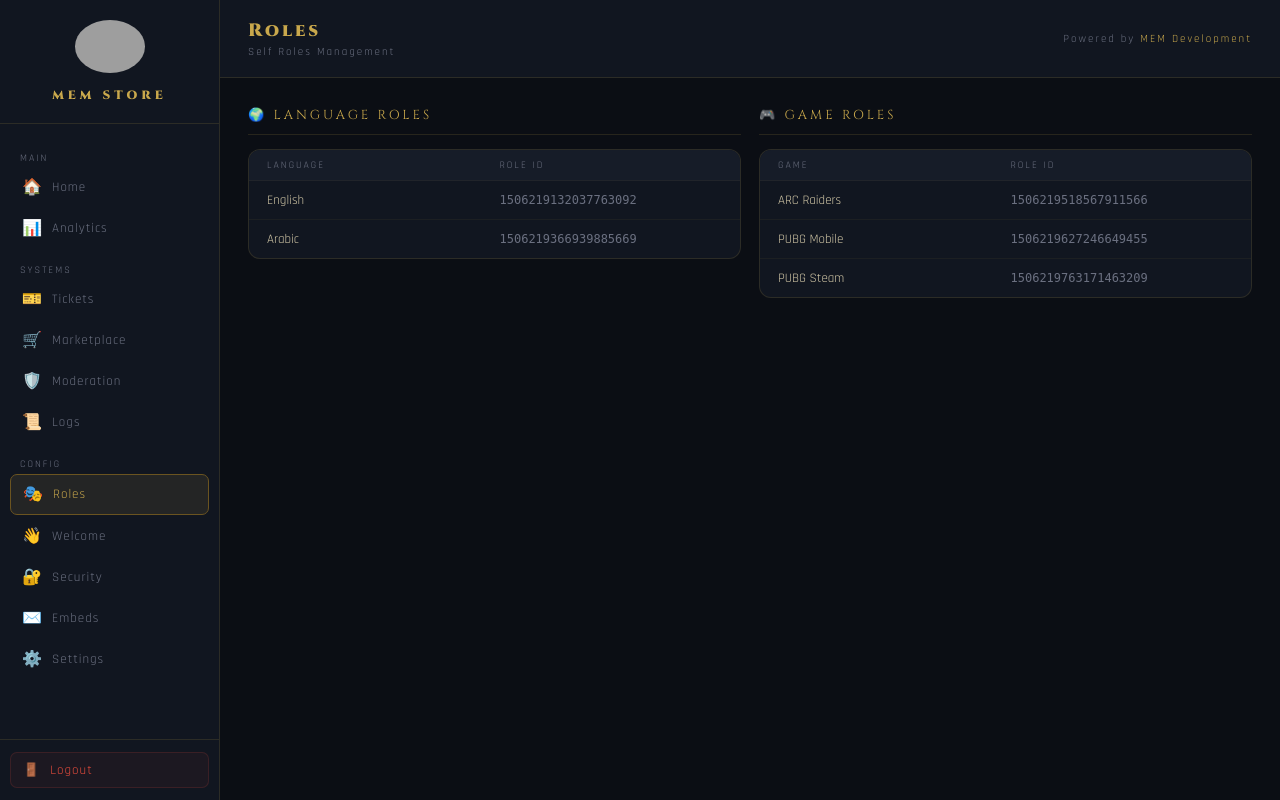
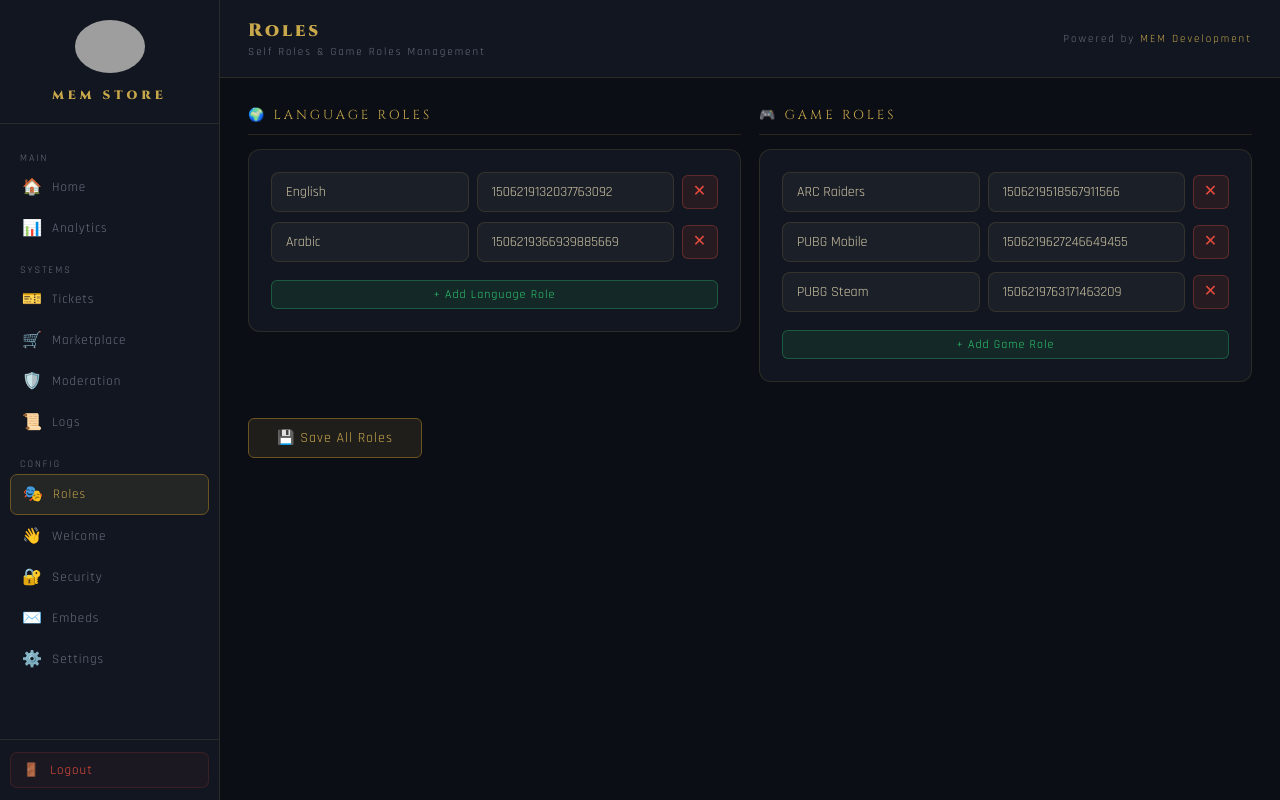
Before and after one commit to mosavdeaplo-droid/memm-bot, a Flask app: page /roles in a window 1280 px wide. Run offline with Flask 3, Linux system fonts and the light colour scheme; the visitor is signed in with stand-in values (Sample User, id 1); data that the repository does not hold is empty; grey boxes are pictures that could not be loaded.

Commit message:
Update roles.html

```diff
--- a/dashboard/templates/roles.html
+++ b/dashboard/templates/roles.html
@@ -1,46 +1,58 @@
 {% extends "base.html" %}
 {% block title %}Roles{% endblock %}
 {% block page_title %}Roles{% endblock %}
-{% block page_subtitle %}Self Roles Management{% endblock %}
-
+{% block page_subtitle %}Self Roles & Game Roles Management{% endblock %}
 {% block content %}
-
+<form method="POST" action="/save_roles">
 <div class="grid-2">
-  <!-- Language Roles -->
   <div class="section">
-    <div class="section-header">
-      <div class="section-title">🌍 Language Roles</div>
-    </div>
-    <div class="table-wrap">
-      <div class="table-row header" style="grid-template-columns:1fr 1fr">
-        <div>Language</div><div>Role ID</div>
+    <div class="section-header"><div class="section-title">🌍 Language Roles</div></div>
+    <div class="card">
+      <div id="lang-roles">
+        {% for name, role_id in language_roles.items() %}
+        <div class="role-row" style="display:grid;grid-template-columns:1fr 1fr 36px;gap:8px;margin-bottom:10px;align-items:center">
+          <input class="form-input" name="lang_name" value="{{ name }}" placeholder="Role Name" style="margin-bottom:0">
+          <input class="form-input" name="lang_id" value="{{ role_id }}" placeholder="Role ID" style="margin-bottom:0">
+          <button type="button" onclick="this.parentElement.remove()" class="btn btn-danger" style="padding:8px;font-size:16px;line-height:1">✕</button>
+        </div>
+        {% endfor %}
       </div>
-      {% for name, role_id in language_roles.items() %}
-      <div class="table-row" style="grid-template-columns:1fr 1fr">
-        <div>{{ name }}</div>
-        <div style="color:var(--text-dim);font-family:monospace;font-size:12px">{{ role_id }}</div>
-      </div>
-      {% endfor %}
+      <button type="button" onclick="addRole('lang')" class="btn btn-green" style="margin-top:8px;width:100%">+ Add Language Role</button>
     </div>
   </div>
-
-  <!-- Game Roles -->
   <div class="section">
-    <div class="section-header">
-      <div class="section-title">🎮 Game Roles</div>
-    </div>
-    <div class="table-wrap">
-      <div class="table-row header" style="grid-template-columns:1fr 1fr">
-        <div>Game</div><div>Role ID</div>
+    <div class="section-header"><div class="section-title">🎮 Game Roles</div></div>
+    <div class="card">
+      <div id="game-roles">
+        {% for name, role_id in game_roles.items() %}
+        <div class="role-row" style="display:grid;grid-template-columns:1fr 1fr 36px;gap:8px;margin-bottom:10px;align-items:center">
+          <input class="form-input" name="game_name" value="{{ name }}" placeholder="Role Name" style="margin-bottom:0">
+          <input class="form-input" name="game_id" value="{{ role_id }}" placeholder="Role ID" style="margin-bottom:0">
+          <button type="button" onclick="this.parentElement.remove()" class="btn btn-danger" style="padding:8px;font-size:16px;line-height:1">✕</button>
+        </div>
+        {% endfor %}
       </div>
-      {% for name, role_id in game_roles.items() %}
-      <div class="table-row" style="grid-template-columns:1fr 1fr">
-        <div>{{ name }}</div>
-        <div style="color:var(--text-dim);font-family:monospace;font-size:12px">{{ role_id }}</div>
-      </div>
-      {% endfor %}
+      <button type="button" onclick="addRole('game')" class="btn btn-green" style="margin-top:8px;width:100%">+ Add Game Role</button>
     </div>
   </div>
 </div>
-
+<div style="margin-top:8px">
+  <button class="btn btn-gold" type="submit" style="padding:10px 28px;font-size:14px">💾 Save All Roles</button>
+</div>
+</form>
+<script>
+function addRole(type) {
+  const container = document.getElementById(type+'-roles');
+  const div = document.createElement('div');
+  div.className = 'role-row';
+  div.style = 'display:grid;grid-template-columns:1fr 1fr 36px;gap:8px;margin-bottom:10px;align-items:center';
+  const nameField = type === 'lang' ? 'lang_name' : 'game_name';
+  const idField   = type === 'lang' ? 'lang_id'   : 'game_id';
+  div.innerHTML = `
+    <input class="form-input" name="${nameField}" placeholder="Role Name" style="margin-bottom:0">
+    <input class="form-input" name="${idField}" placeholder="Role ID" style="margin-bottom:0">
+    <button type="button" onclick="this.parentElement.remove()" class="btn btn-danger" style="padding:8px;font-size:16px;line-height:1">✕</button>`;
+  container.appendChild(div);
+}
+</script>
 {% endblock %}
```
